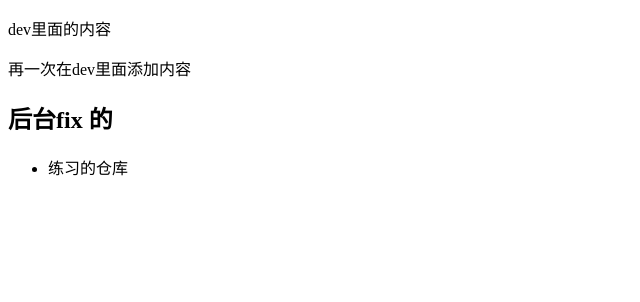
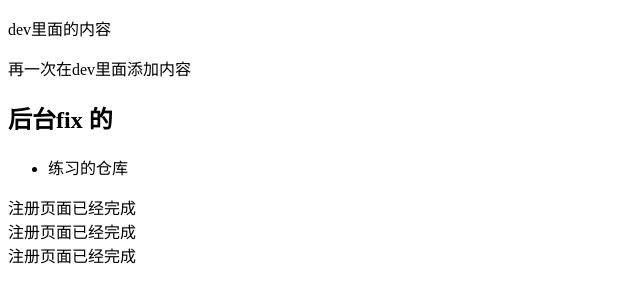
Before and after one commit to hushangjun/lianxidecanku, a plain HTML site: page index.html in a window 1280 px wide. Shown: the whole page, without its empty margins (0-640 px from the left). Drawn offline with Linux system fonts and the light colour scheme.

Commit message:
三个注册页面完成

```diff
--- a/index.html
+++ b/index.html
@@ -14,5 +14,8 @@
 <ul>
     <li>练习的仓库</li>
 </ul>
+<div> 注册页面已经完成</div>
+<div> 注册页面已经完成</div>
+<div> 注册页面已经完成</div>
 </body>
 </html>
```
